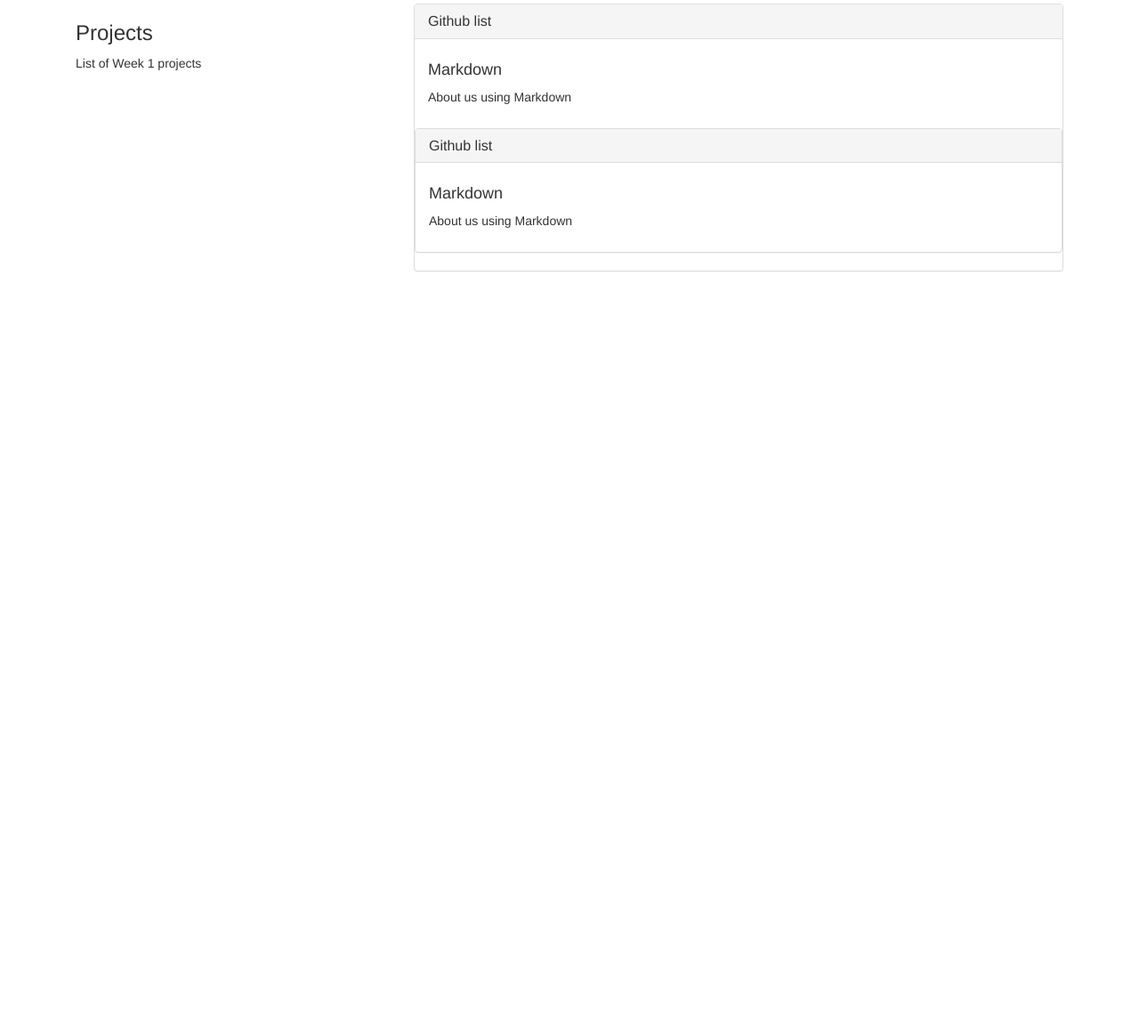
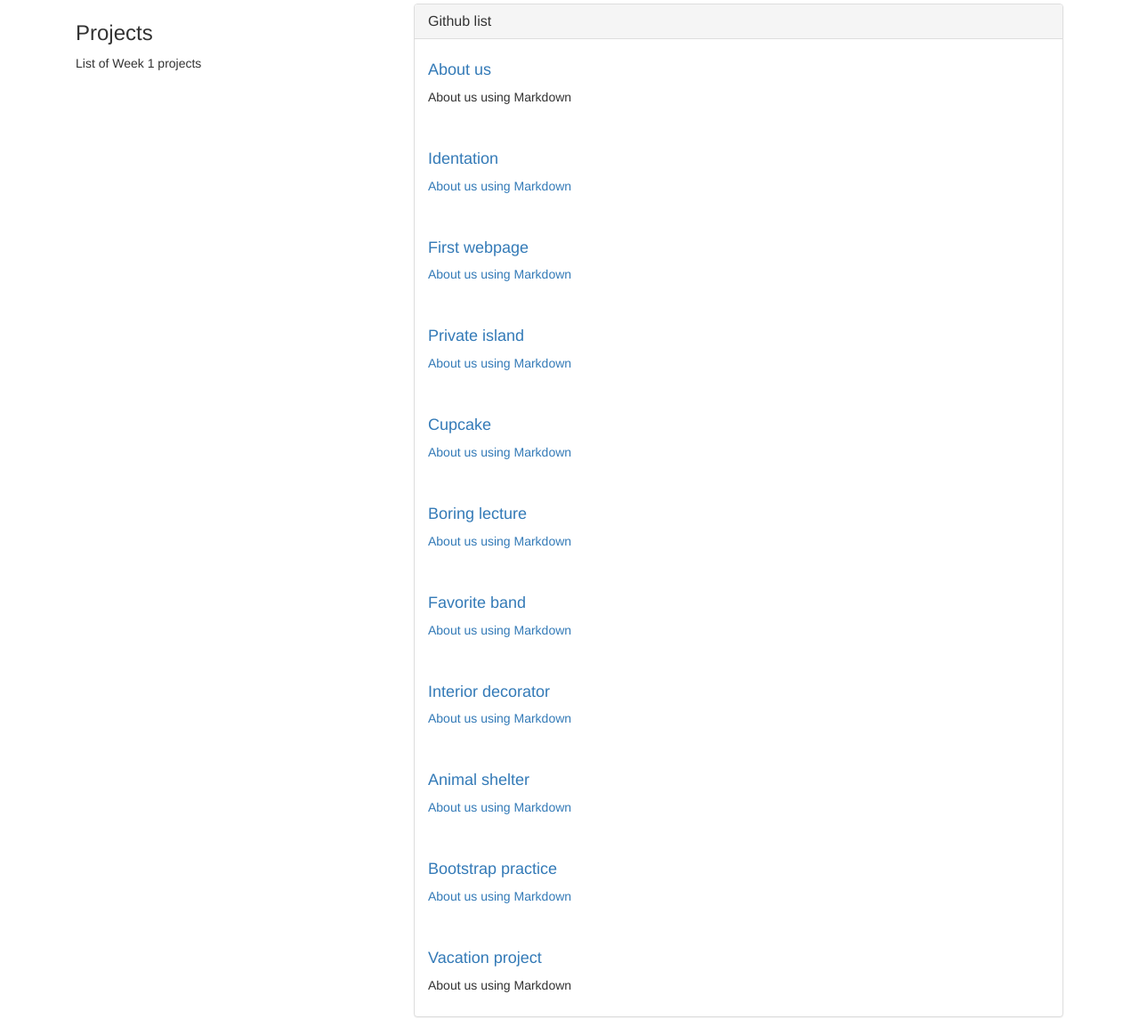
Before and after one commit to mostfamiliar/portfolio_project, a plain HTML site: page index.html in a window 1280 px wide. Shown: the part 954-2117 px from the top of the page at 89% size. Before the commit the page ends 1279 px from the top, so only its background shows below. Drawn offline with nearby package versions, Linux system fonts and the light colour scheme; a script that the page names is missing.

Commit message:
Add links to dropdown

```diff
--- a/index.html
+++ b/index.html
@@ -25,22 +25,21 @@
         </div>
           <div class="collapse navbar-collapse" id="bs-example-navbar-collapse-1">
             <ul class="nav navbar-nav">
-              <li><a href="#aboutme">About Me</a></li>
+              <li><a href="#aboutme">ABOUT ME</a></li>
                 <li class="dropdown">
-                  <a href="#" class="dropdown-toggle" data-toggle="dropdown" role="button" aria-haspopup="true" aria-expanded="false">Projects<span class="caret"></span></a>
+                  <a href="#" class="dropdown-toggle" data-toggle="dropdown" role="button" aria-haspopup="true" aria-expanded="false">PROJECTS<span class="caret"></span></a>
                     <ul class="dropdown-menu">
-                      <li><a href="#">Markdown</a></li>
-                      <li><a href="#">Indentation</a></li>
-                      <li><a href="#">First webpage</a></li>
-                      <li><a href="#">Private island</a></li>
-                      <li><a href="#">Cupcake</a></li>
-                      <li><a href="#">Boring lecture</a></li>
-                      <li><a href="#">Favorite band</a></li>
-                      <li><a href="#">Interior decorator</a></li>
-                      <li><a href="#">Animal shelter</a></li>
-                      <li><a href="#">Markdown project</a></li>
-                      <li><a href="#">Bootstrap</a></li>
-                      <li><a href="#">Vacation</a></li>
+                      <li><a href="https://github.com/mostfamiliar/aboutus-markdown">Markdown</a></li>
+                      <li><a href="https://github.com/mostfamiliar/indentation_practice">Indentation</a></li>
+                      <li><a href="https://github.com/mostfamiliar/firstwebpage">First webpage</a></li>
+                      <li><a href="https://github.com/mostfamiliar/private_island_project">Private island</a></li>
+                      <li><a href="https://github.com/mostfamiliar/cupcake_project">Cupcake</a></li>
+                      <li><a href="https://github.com/mostfamiliar/boring_lecture">Boring lecture</a></li>
+                      <li><a href="https://github.com/mostfamiliar/favorite_band">Favorite band</a></li>
+                      <li><a href="https://github.com/mostfamiliar/interior_decorator">Interior decorator</a></li>
+                      <li><a href="https://github.com/mostfamiliar/animal_shelter">Animal shelter</a></li>
+                      <li><a href="https://github.com/mostfamiliar/bootstrap_practice">Bootstrap</a></li>
+                      <li><a href="https://github.com/mostfamiliar/vacation_project">Vacation</a></li>
                     </ul>
                 </li>
             </ul>
@@ -96,20 +95,52 @@
             <p>List of Week 1 projects</p>
           </div>
           <div class="col-md-8">
-            <div class="panel panel-default">
-              <div class="panel-heading">
-                <h3 class="panel-title">Github list</h3>
-              </div>
-              <div class="panel-body">
-                <h4>Markdown</h4>
-                <p>About us using Markdown</p>
-              </div>
               <div class="panel panel-default">
                 <div class="panel-heading">
                   <h3 class="panel-title">Github list</h3>
                 </div>
                 <div class="panel-body">
-                  <h4>Markdown</h4>
+                  <h4><a href="https://github.com/mostfamiliar/aboutus-markdown">About us</a></h4>
+                  <p>About us using Markdown</p>
+                </div>
+                <div class="panel-body">
+                  <h4><a href="">Identation</h4>
+                  <p>About us using Markdown</p>
+                </div>
+                <div class="panel-body">
+                  <h4><a href="">First webpage</h4>
+                  <p>About us using Markdown</p>
+                </div>
+                <div class="panel-body">
+                  <h4><a href="">Private island</h4>
+                  <p>About us using Markdown</p>
+                </div>
+                <div class="panel-body">
+                  <h4><a href="">Cupcake</h4>
+                  <p>About us using Markdown</p>
+                </div>
+                <div class="panel-body">
+                  <h4><a href="">Boring lecture</h4>
+                  <p>About us using Markdown</p>
+                </div>
+                <div class="panel-body">
+                  <h4><a href="">Favorite band</h4>
+                  <p>About us using Markdown</p>
+                </div>
+                <div class="panel-body">
+                  <h4><a href="">Interior decorator</h4>
+                  <p>About us using Markdown</p>
+                </div>
+                <div class="panel-body">
+                  <h4><a href="">Animal shelter</h4>
+                  <p>About us using Markdown</p>
+                </div>
+                <div class="panel-body">
+                  <h4><a href="">Bootstrap practice</h4>
+                  <p>About us using Markdown</p>
+                </div>
+                <div class="panel-body">
+                  <h4><a href="">Vacation project</a></h4>
                   <p>About us using Markdown</p>
                 </div>
 
```
